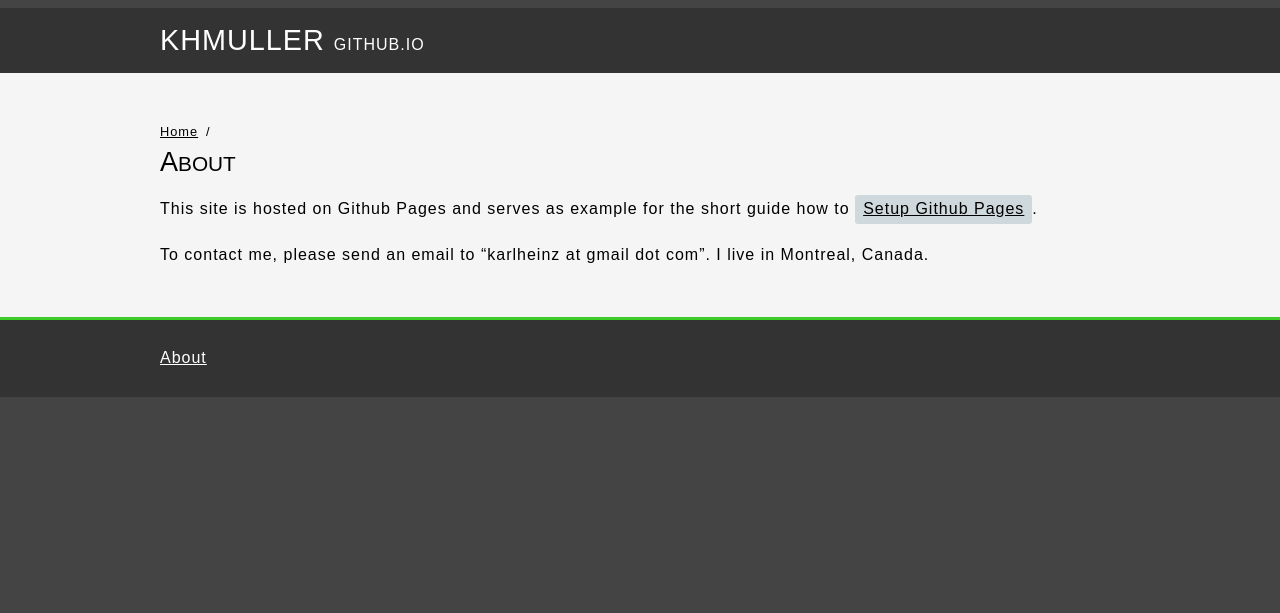
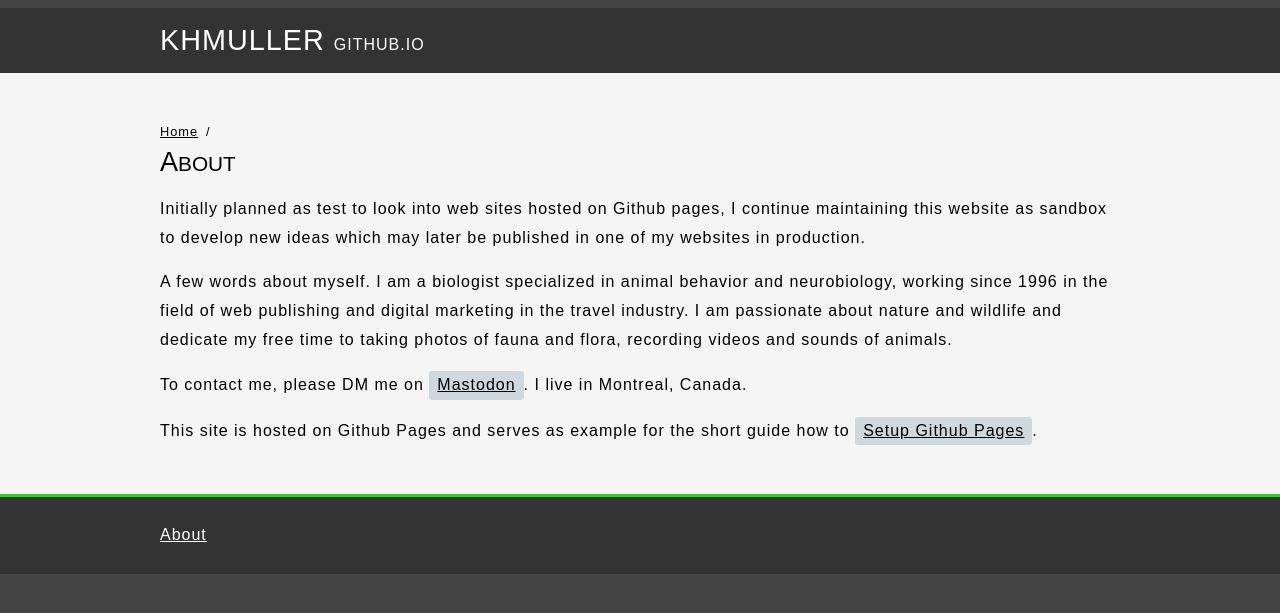
Before and after one commit to KHMuller/khmuller.github.io, a Jekyll site: the page built from about/index.md, in a window 1280 px wide. Shown: the top 613 px of the page. Built offline with Jekyll 4.4.1, drawn with Linux system fonts in a browser that asks for light colours.

Commit message:
Update About this

```diff
--- a/about/index.md
+++ b/about/index.md
@@ -1,12 +1,16 @@
 ---
 title: About khmuller.github.io
-description: Maintaining this site as sandbox to explore ideas
+description: About khmuller.github.io
 layout: default
 canonical: https://khmuller.github.io/about/
 ---
 
 ## About
 
+Initially planned as test to look into web sites hosted on Github pages, I continue maintaining this website as sandbox to develop new ideas which may later be published in one of my websites in production.
+
+A few words about myself. I am a biologist specialized in animal behavior and neurobiology, working since 1996 in the field of web publishing and digital marketing in the travel industry. I am passionate about nature and wildlife and dedicate my free time to taking photos of fauna and flora, recording videos and sounds of animals.
+
+To contact me, please DM me on [Mastodon](https://mastodon.social/@khmuller). I live in Montreal, Canada.
+
 This site is hosted on Github Pages and serves as example for the short guide how to [Setup Github Pages](https://www.simaec.net/website-development/github-pages-hosting/ "Setup Github Pages").
-
-To contact me, please send an email to "karlheinz at gmail dot com". I live in Montreal, Canada.
```
